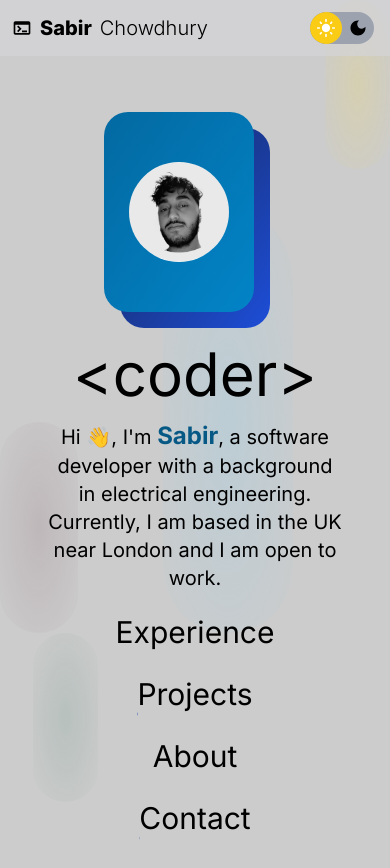
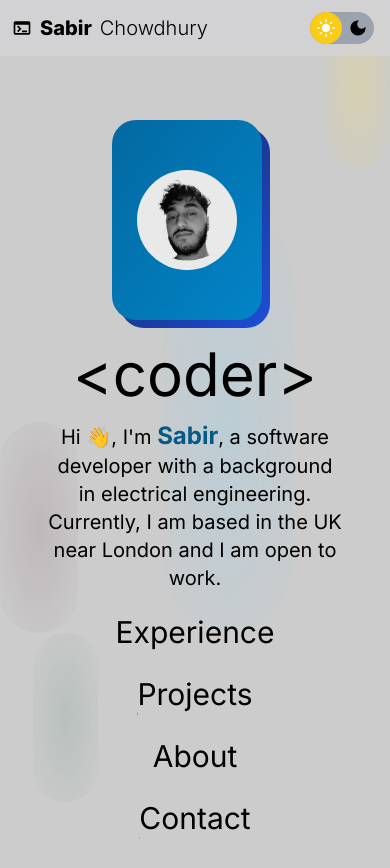
Before and after one commit to sabirchowdhury/portfolio-website, a Next.js app: page / in a window 390 px wide. Shown: the top 868 px of the page. Built offline with nearby package versions, Linux system fonts and the light colour scheme.

Commit message:
add transitions

```diff
--- a/app/page.tsx
+++ b/app/page.tsx
@@ -26,7 +26,7 @@ export default function Home() {
             </h1>
             <p
               className={classNames(
-                "md:text-2xl text-xl md:mb-6 mb-4 transition-opacity ease-in duration-500 delay-500 md:text-left text-center",
+                "md:text-2xl text-xl md:mb-6 mb-4 transition-opacity ease-in duration-500 delay-500 lg:text-left text-center",
                 {
                   "opacity-0": !mounted,
                   "opacity-100": mounted,
@@ -43,7 +43,7 @@ export default function Home() {
             </p>
             <div
               className={classNames(
-                "flex items-center md:gap-6 gap-4 md:flex-row flex-col flex-wrap text-3xl text-center transition-opacity ease-in duration-500 delay-1000",
+                "flex items-center justify-center lg:justify-start md:gap-6 gap-4 md:flex-row flex-col flex-wrap text-3xl text-center transition-opacity ease-in duration-500 delay-1000",
                 {
                   "opacity-0": !mounted,
                   "opacity-100": mounted,
@@ -59,10 +59,29 @@ export default function Home() {
               <NavButton text="Contact" link="/contact" />
             </div>
           </div>
-          <div className="bg-gradient-to-br relative from-blue-950 to-blue-700 dark:from-green-700 dark:to-emerald-600 flex items-center justify-center rounded-3xl w-[150px] h-[200px] min-w-[150px] md:w-[225px] md:h-[300px] md:min-w-[225px] xl:w-[300px] xl:h-[400px] xl:min-w-[300px]">
-            <div className="absolute -top-4 -left-4 bg-gradient-to-br from-sky-700 to-sky-600 dark:from-green-800 dark:to-emerald-700 flex items-center justify-center rounded-3xl w-[150px] h-[200px] min-w-[150px] md:w-[225px] md:h-[300px] md:min-w-[225px] xl:w-[300px] xl:h-[400px] xl:min-w-[300px]">
+          <div
+            className={classNames(
+              "bg-gradient-to-br relative from-blue-950 to-blue-700 dark:from-green-700 dark:to-emerald-600 flex items-center justify-center rounded-3xl",
+              "w-[150px] h-[200px] min-w-[150px] md:w-[225px] md:h-[300px] md:min-w-[225px] xl:w-[300px] xl:h-[400px] xl:min-w-[300px]",
+              "translate-all duration-300",
+              {
+                "-translate-y-96 opacity-0": !mounted,
+                "translate-y-0 opacity-100": mounted,
+              }
+            )}
+          >
+            <div
+              className={classNames(
+                "absolute xl:-top-4 xl:-left-4 md:-top-3 md:-left-3 -top-2 -left-2 flex items-center justify-center rounded-3xl",
+                "bg-gradient-to-br from-sky-700 to-sky-600 dark:from-green-800 dark:to-emerald-700",
+                "w-[150px] h-[200px] min-w-[150px] md:w-[225px] md:h-[300px] md:min-w-[225px] xl:w-[300px] xl:h-[400px] xl:min-w-[300px]",
+                "transition-all duration-300"
+              )}
+            >
               <div
-                className="bg-cover xl:w-[200px] xl:h-[200px] md:w-[150px] md:h-[150px] w-[100px] h-[100px] rounded-full"
+                className={classNames(
+                  "bg-cover xl:w-[200px] xl:h-[200px] md:w-[150px] md:h-[150px] w-[100px] h-[100px] rounded-full duration-300 transition-all"
+                )}
                 style={{ backgroundImage: "url(/profile.png)" }}
               />
             </div>
```
